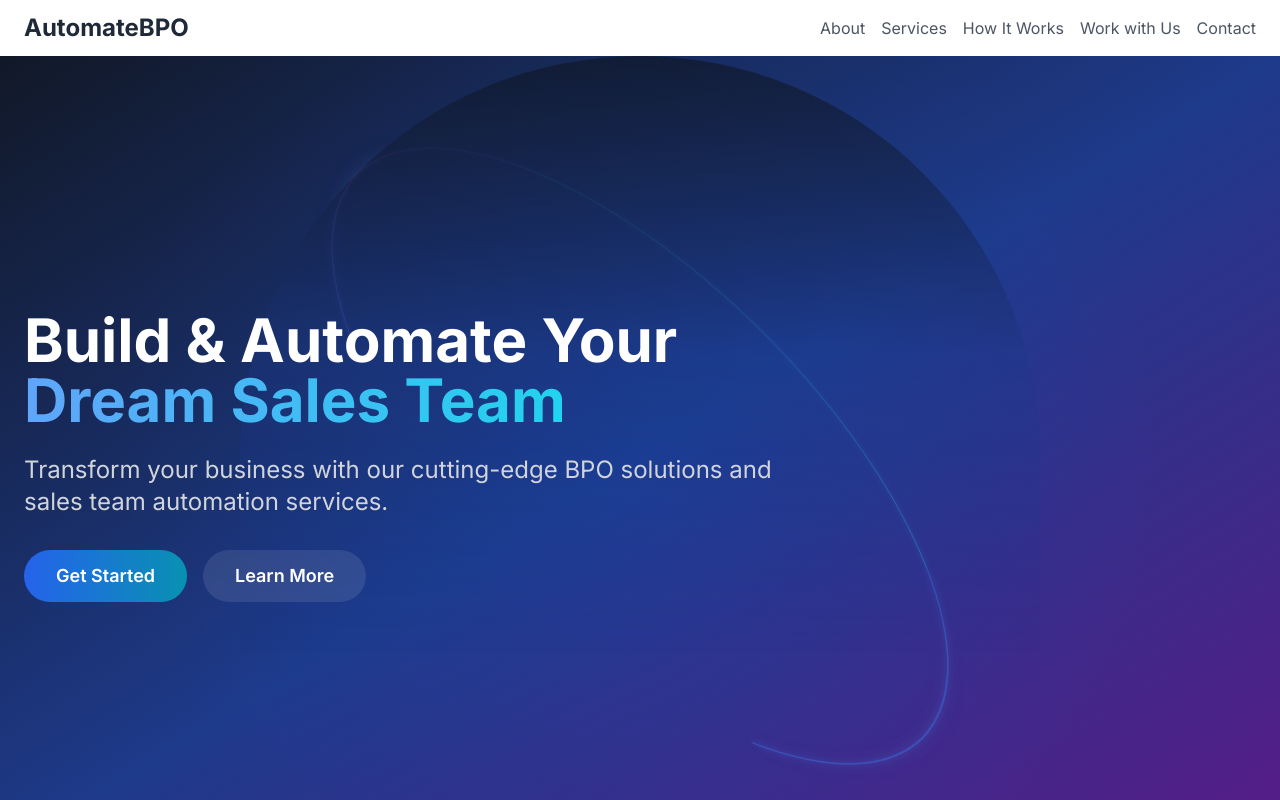
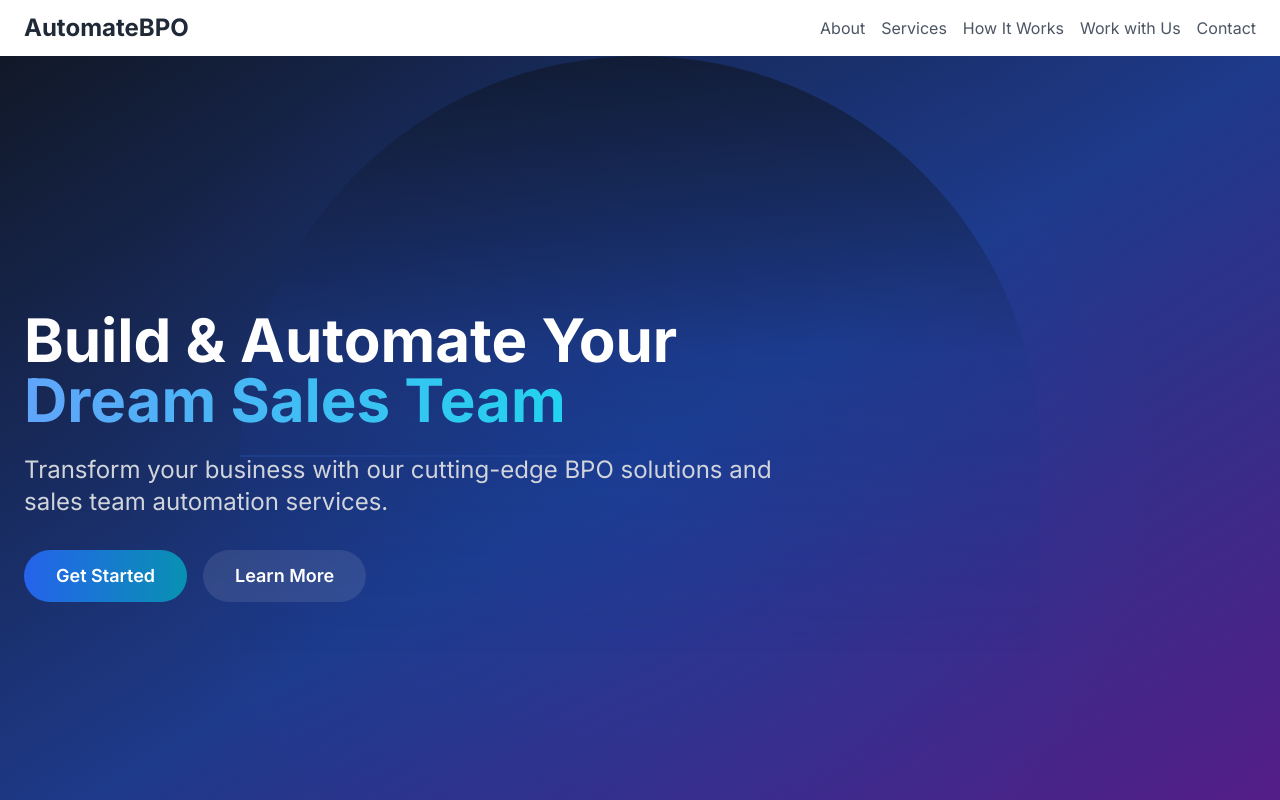
Before and after one commit to nitturkaryash/automate-bpo, a Next.js app: page /automate-bpo/ in a window 1280 px wide. Shown: the top 800 px of the page. Built offline with nearby package versions, Linux system fonts and the light colour scheme.

Commit message:
Update globe animation: add horizontal planet ring with flowing glow effect

```diff
--- a/app/components/GlobeAnimation.tsx
+++ b/app/components/GlobeAnimation.tsx
@@ -3,11 +3,12 @@ import React from 'react';
 const GlobeAnimation = () => {
   return (
     <div className="globe-container absolute bottom-0 left-1/2 -translate-x-1/2 w-[800px] h-[800px] opacity-70">
-      {/* Rotating globe with glowing borders */}
+      {/* Rotating globe with planet ring */}
       <div className="globe absolute w-full h-full rounded-full animate-globe-rotate-tilted">
-        <div className="absolute w-full h-full rounded-full border-2 border-transparent border-t-blue-500/60 glow-border rotate-[135deg]"></div>
-        <div className="absolute w-full h-full rounded-full border-2 border-transparent border-t-cyan-400/50 glow-border rotate-[225deg]"></div>
-        <div className="absolute w-full h-full rounded-full border-2 border-transparent border-t-purple-500/50 glow-border rotate-[315deg]"></div>
+        {/* Planet ring */}
+        <div className="absolute top-1/2 left-0 w-full h-[2px] transform -translate-y-1/2 overflow-hidden">
+          <div className="absolute w-full h-full bg-gradient-to-r from-transparent via-blue-500/80 to-transparent ring-glow animate-flow-glow"></div>
+        </div>
       </div>
       <div className="globe-overlay absolute w-full h-3/4 top-0 bg-gradient-to-b from-gray-900 via-blue-900/50 to-transparent rounded-t-full"></div>
     </div>
--- a/app/globals.css
+++ b/app/globals.css
@@ -269,12 +269,31 @@ body {
   transform-style: preserve-3d;
 }
 
+@keyframes flow-glow {
+  0% {
+    transform: translateX(-100%) scaleX(2);
+  }
+  100% {
+    transform: translateX(100%) scaleX(2);
+  }
+}
+
+.animate-flow-glow {
+  animation: flow-glow 3s ease-in-out infinite;
+}
+
+.ring-glow {
+  filter: drop-shadow(0 0 8px rgba(59, 130, 246, 0.8))
+         drop-shadow(0 0 16px rgba(59, 130, 246, 0.6))
+         drop-shadow(0 0 24px rgba(59, 130, 246, 0.4));
+}
+
 @keyframes globe-rotate-tilted {
   0% {
-    transform: rotate3d(1, 1, 0, 0deg);
+    transform: rotate3d(1, 0, 0, 20deg);
   }
   100% {
-    transform: rotate3d(1, 1, 0, 360deg);
+    transform: rotate3d(1, 0, 0, 380deg);
   }
 }
 
```
